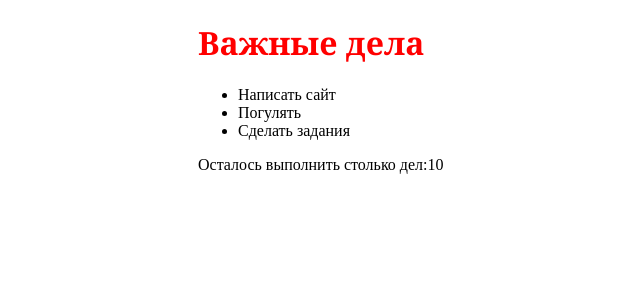
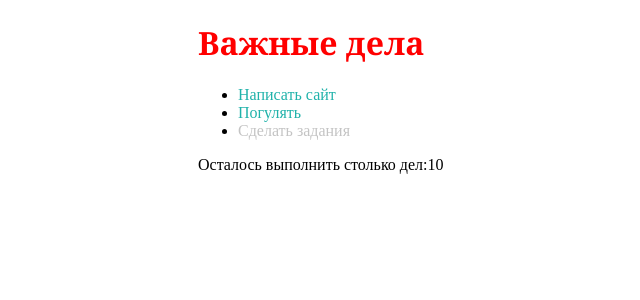
Before and after one commit to WebHeroSchool/todo_bel, a React (Create React App) app: page / in a window 1280 px wide. Shown: the top 300 px of the page, without its empty margins (242-882 px from the left). Built offline with nearby package versions, Linux system fonts and the light colour scheme.

Commit message:
classname

```diff
--- a/package.json
+++ b/package.json
@@ -34,5 +34,8 @@
       "last 1 firefox version",
       "last 1 safari version"
     ]
+  },
+  "devDependencies": {
+    "classnames": "^2.2.6"
   }
 }
--- a/src/components/App/App.js
+++ b/src/components/App/App.js
@@ -8,13 +8,16 @@
 const App = () => {
 	const items = [
 	  {
-	  	value: 'Написать сайт'
+	  	value: 'Написать сайт',
+	  	isDone: false
 	  },
 	  {
-	  	value: 'Погулять'
+	  	value: 'Погулять',
+	  	isDone: false
 	  },
 	  {
-	  	value: 'Сделать задания'
+	  	value: 'Сделать задания',
+	  	isDone: true
 	  }
 	];
 
--- a/src/components/Item/Item.js
+++ b/src/components/Item/Item.js
@@ -1,5 +1,14 @@
 import Reat from 'react';
+import classnames from 'classnames';
+import styles from './Item.module.css';
 
-const Item = ({value}) => (<span> {value} </span>);
+const Item = ({value, isDone}) => (<span className={
+     classnames({
+     	  [styles.item]: true,
+     	  [styles.done]: isDone
+     })
+}>
+      {value}
+ </span>);
 
 export default Item;
--- /dev/null
+++ b/src/components/Item/Item.module.css
@@ -0,0 +1,7 @@
+.item {
+	color: #20B2AA;
+}
+
+.done {
+	color: #c4c4c4;
+}
--- a/src/components/ItemList/ItemList.js
+++ b/src/components/ItemList/ItemList.js
@@ -3,7 +3,7 @@
 
 const ItemList = ({items}) => (<ul>
 	  {items.map(item => <li key={item.value}>
-	    <Item value={item.value} /> </li>)}
+	    <Item value={item.value} isDone={item.isDone} /> </li>)}
 	</ul>);
 
 export default ItemList;
```
Also changed, not shown: 2 other files (tests, documents, lock files or other folders).
